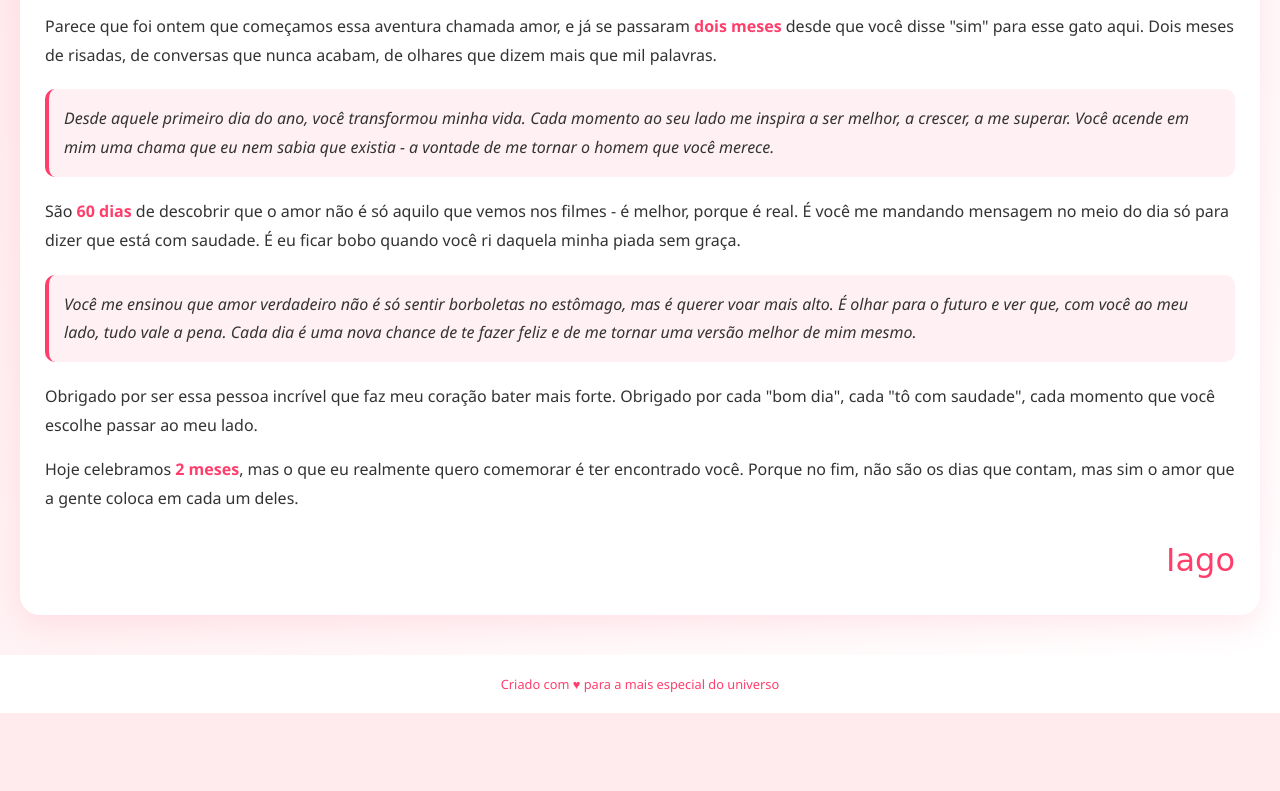
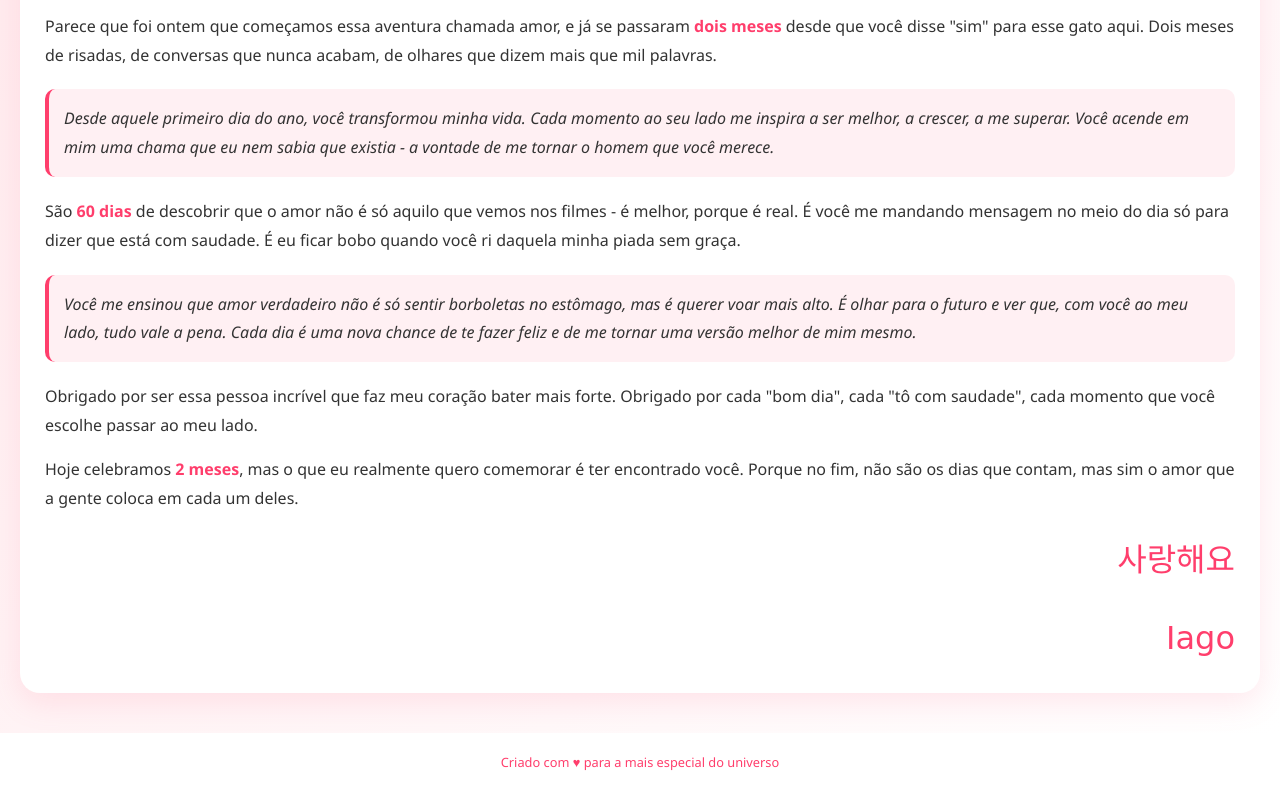
Before and after one commit to Iago085/thowmeses, a plain HTML site: page index.html in a window 1280 px wide. Shown: the part 1374-2165 px from the top of the page. Before the commit the page ends 2087 px from the top, so only its background shows below. Drawn offline with Linux system fonts and the light colour scheme.

Commit message:
Update index.html

```diff
--- a/index.html
+++ b/index.html
@@ -516,7 +516,7 @@
                     <p>Obrigado por ser essa pessoa incrível que faz meu coração bater mais forte. Obrigado por cada "bom dia", cada "tô com saudade", cada momento que você escolhe passar ao meu lado.</p>
 
                     <p>Hoje celebramos <span class="highlight">2 meses</span>, mas o que eu realmente quero comemorar é ter encontrado você. Porque no fim, não são os dias que contam, mas sim o amor que a gente coloca em cada um deles.</p>
-
+                    <div class="signature">사랑해요</div>
                     <div class="signature">Iago</div>
                 </div>
             </div>
```
